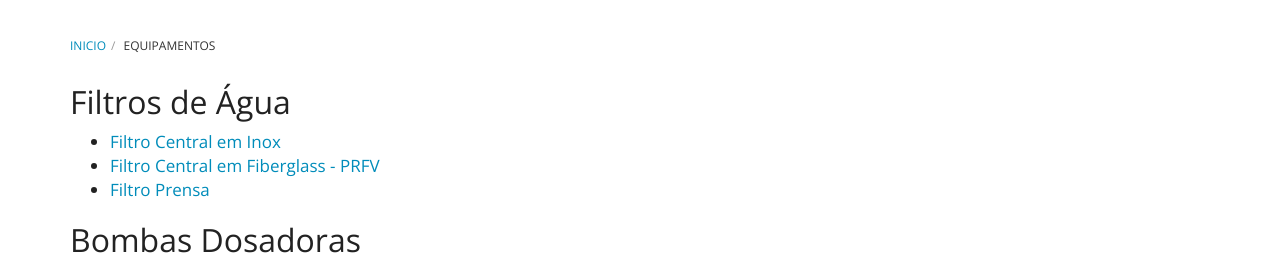
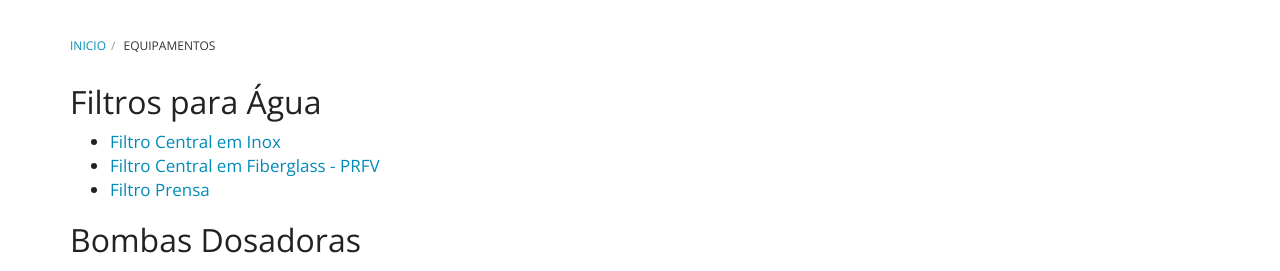
Before and after one commit to purewaterefluentes/purewaterefluentes.github.io, a Jekyll site: the page built from equipamentos/index.md, in a window 1280 px wide and 1133 px high. Shown: the part 294-565 px from the top of the window. Built offline with Jekyll 4.4.1, drawn with Linux system fonts in a browser that asks for light colours; nearby versions of some CDN libraries; library files that are not in the unit come from our copies.

Commit message:
Update index.md

```diff
--- a/equipamentos/index.md
+++ b/equipamentos/index.md
@@ -4,7 +4,7 @@ title: Equipamentos
 subtitle: Fabricação de equipamentos para tratamento de água e efluentes
 ---
 
-## Filtros de Água
+## Filtros para Água
 
 - [Filtro Central em Inox](filtro-de-agua-inox.html)
 - [Filtro Central em Fiberglass - PRFV](filtro-de-agua-fiberglass-PRFV.html)
```
